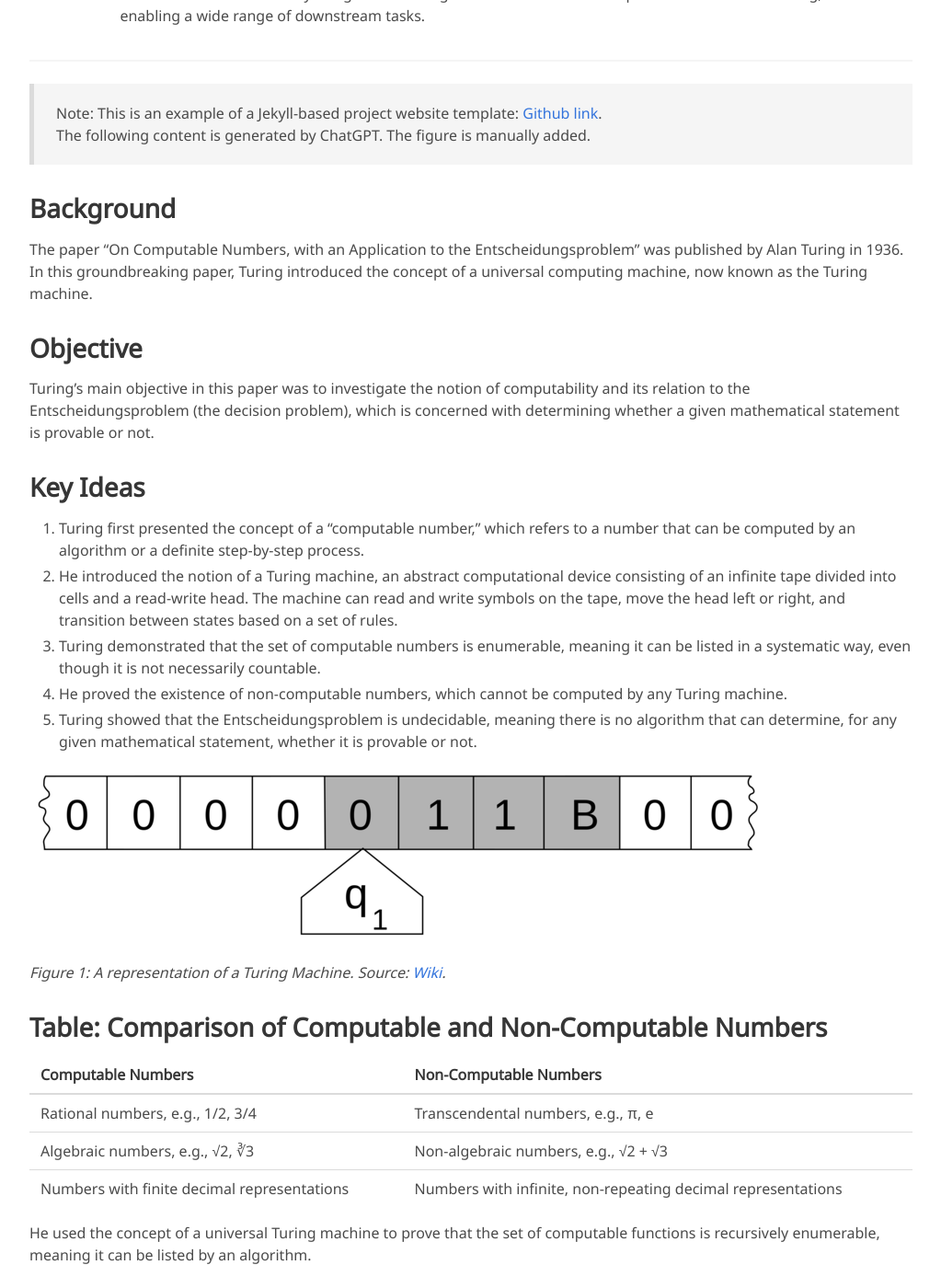
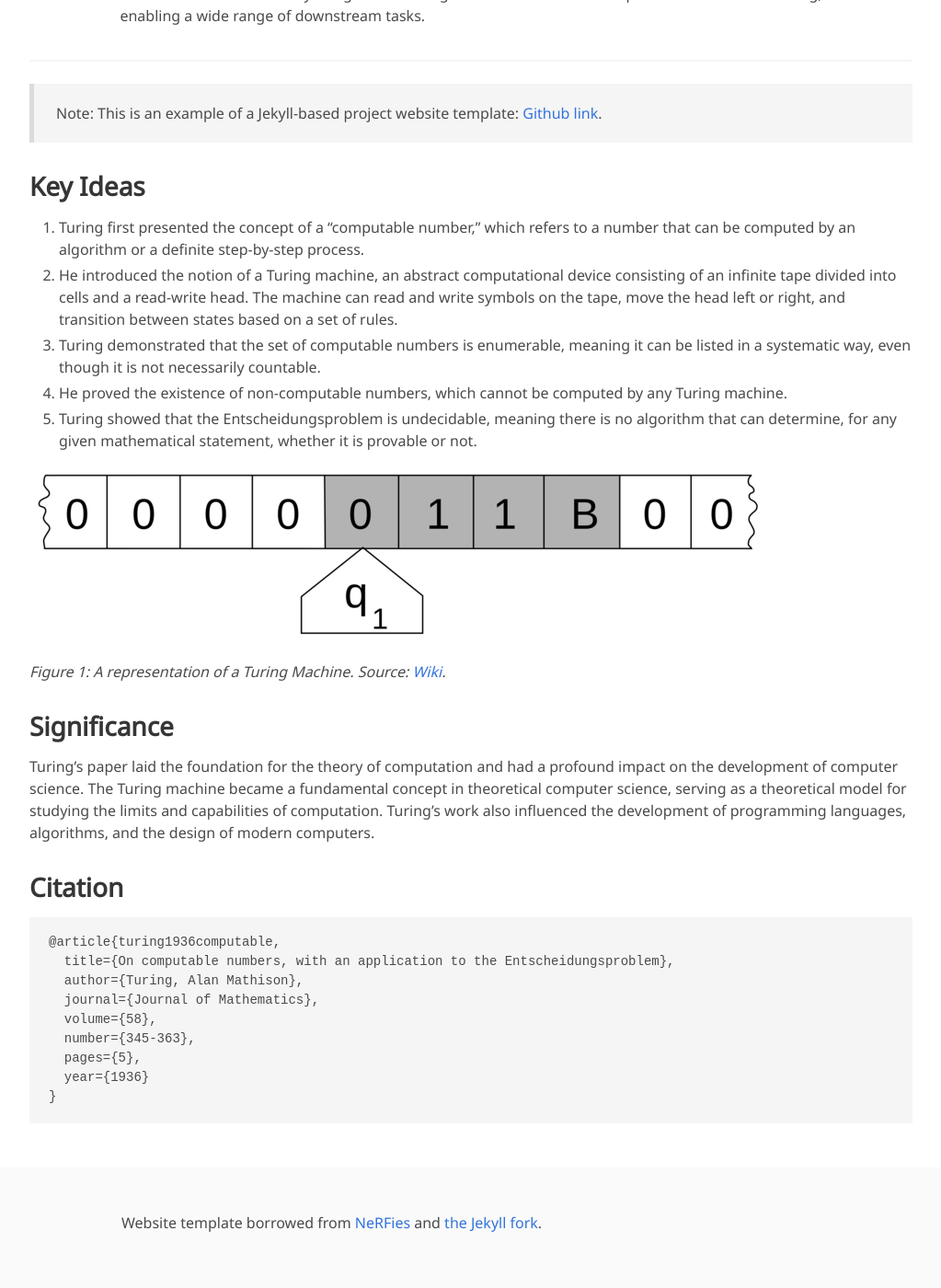
Before and after one commit to hanyang9/SRBTrack, a Jekyll site: the page built from index.md, in a window 1280 px wide and 1400 px high, scrolled down 824 px. Shown: the whole window at 92% size, without its empty margins (128-1151 px from the left). Built offline with Jekyll 4.4.1, drawn with Linux system fonts in a browser that asks for light colours; some web fonts are replaced.

Commit message:
Update index.md

```diff
--- a/index.md
+++ b/index.md
@@ -30,14 +30,7 @@ Generating realistic and robust motion for virtual characters under complex phys
 
 ---
 
-> Note: This is an example of a Jekyll-based project website template: [Github link](https://github.com/shunzh/project_website).\
-> The following content is generated by ChatGPT. The figure is manually added.
-
-## Background
-The paper "On Computable Numbers, with an Application to the Entscheidungsproblem" was published by Alan Turing in 1936. In this groundbreaking paper, Turing introduced the concept of a universal computing machine, now known as the Turing machine.
-
-## Objective
-Turing's main objective in this paper was to investigate the notion of computability and its relation to the Entscheidungsproblem (the decision problem), which is concerned with determining whether a given mathematical statement is provable or not.
+> Note: This is an example of a Jekyll-based project website template: [Github link](https://github.com/shunzh/project_website).
 
 
 ## Key Ideas
@@ -50,16 +43,6 @@ Turing's main objective in this paper was to investigate the notion of computabi
 ![Turing Machine](/static/image/Turing_machine.png)
 
 *Figure 1: A representation of a Turing Machine. Source: [Wiki](https://en.wikipedia.org/wiki/Turing_machine).*
-
-## Table: Comparison of Computable and Non-Computable Numbers
-
-| Computable Numbers | Non-Computable Numbers |
-|-------------------|-----------------------|
-| Rational numbers, e.g., 1/2, 3/4 | Transcendental numbers, e.g., π, e |
-| Algebraic numbers, e.g., √2, ∛3 | Non-algebraic numbers, e.g., √2 + √3 |
-| Numbers with finite decimal representations | Numbers with infinite, non-repeating decimal representations |
-
-He used the concept of a universal Turing machine to prove that the set of computable functions is recursively enumerable, meaning it can be listed by an algorithm.
 
 ## Significance
 Turing's paper laid the foundation for the theory of computation and had a profound impact on the development of computer science. The Turing machine became a fundamental concept in theoretical computer science, serving as a theoretical model for studying the limits and capabilities of computation. Turing's work also influenced the development of programming languages, algorithms, and the design of modern computers.
```
